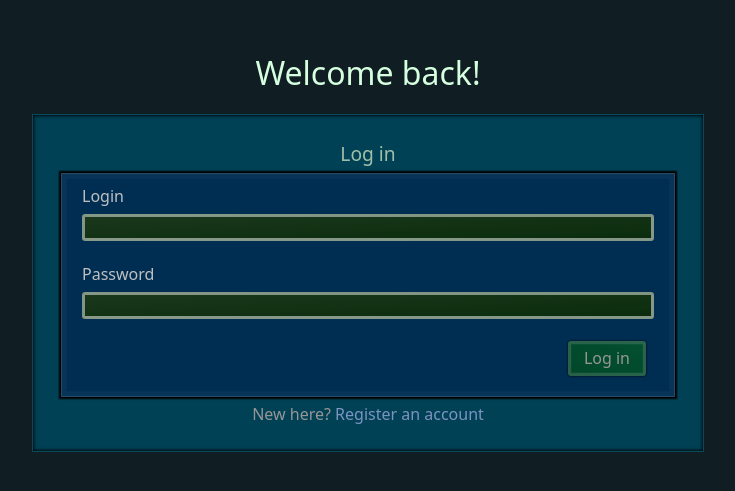
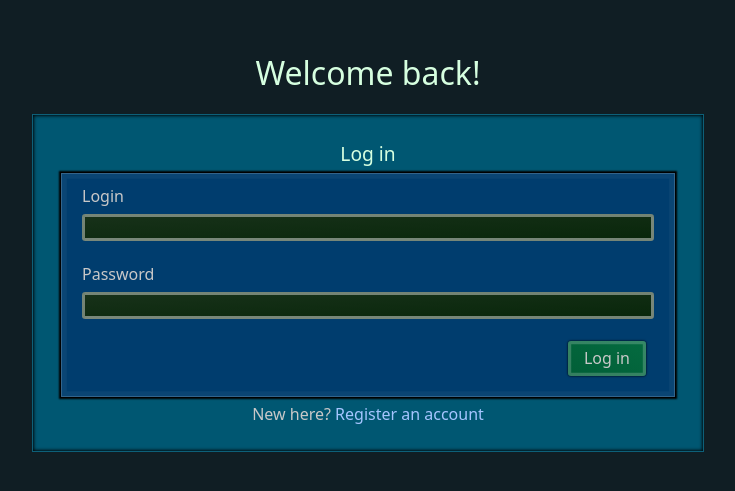
Before and after one commit to kw-00/the-tree, a React (Vite) app in the folder frontend/: page /login in a window 1280 px wide. Shown: the part 157-648 px from the top of the page, without its empty margins (272-1007 px from the left). Built offline with nearby package versions, Linux system fonts and the light colour scheme.

Commit message:
Remove brightness tweaks from auth page

```diff
--- a/frontend/src/app/pages/authentication/AuthPage.tsx
+++ b/frontend/src/app/pages/authentication/AuthPage.tsx
@@ -9,7 +9,7 @@ const LogInForm = () => {
         <>
             <h2 className="heading-2 self-center">Log in</h2>
             <form className="v-stack surface-elevated">
-                <fieldset className="v-stack gap-xl brightness-150">
+                <fieldset className="v-stack gap-xl">
                     <Label className="v-stack gap-2">
                         Login
                         <input className="input grow"></input>
@@ -38,7 +38,7 @@ const RegisterForm = () => {
         <>
             <h2 className="heading-2 self-center">Register an account</h2>
             <form className="v-stack surface-elevated">
-                <fieldset className="v-stack gap-xl brightness-150">
+                <fieldset className="v-stack gap-xl">
                     <Label className="v-stack gap-sm">
                         Login
                         <input className="input grow"></input>
@@ -67,7 +67,7 @@ export default function AuthPage({type}: {type: "logIn" | "register"}) {
     return (
         <div className="v-stack h-svh w-svw justify-center items-center">
             <h1 className="heading-1" style={{fontSize: "2rem"}}>{type === "logIn" ? "Welcome back!" : "Welcome!"}</h1>
-            <div className="v-stack w-2xl surface-sunken brightness-75">
+            <div className="v-stack w-2xl surface-sunken">
                 <div className="v-stack p-5 gap-2">
                     {type === "logIn" ? <LogInForm/> : <RegisterForm/>}
                 </div>
```
